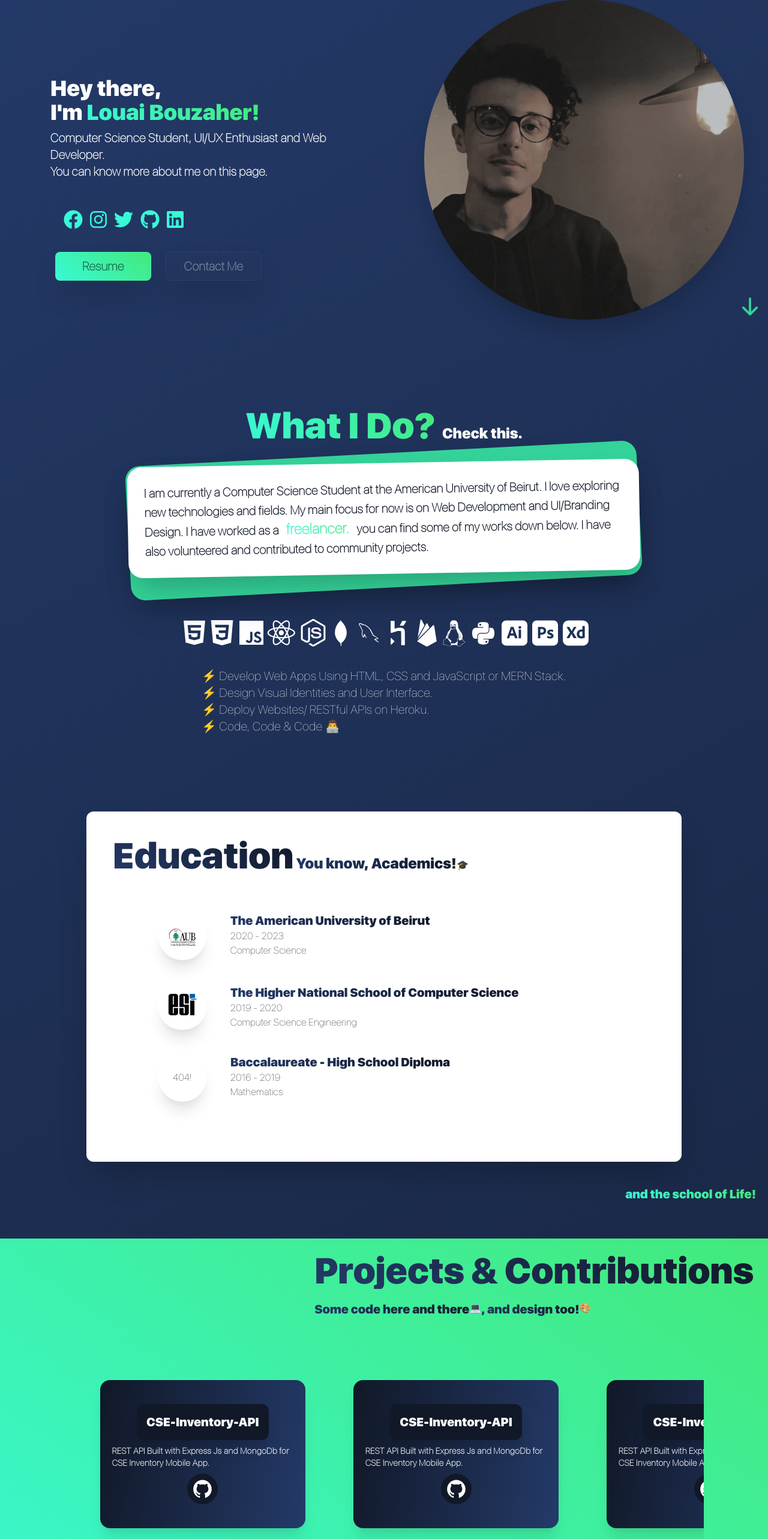
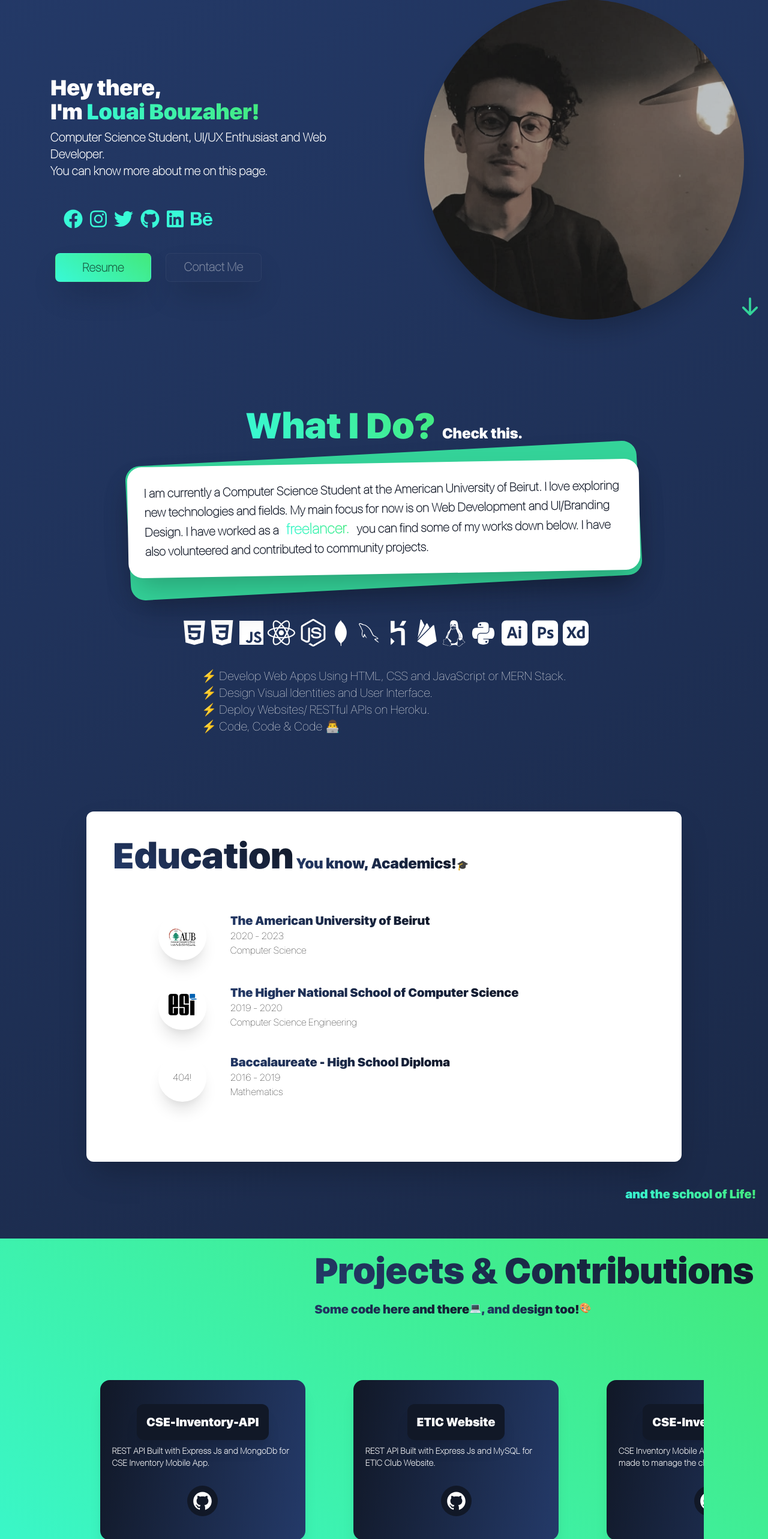
Before and after one commit to louaibouzaher/louaibouzaher.github.io, a React (Create React App) app: page / in a window 1280 px wide. Shown: the part 184-2750 px from the top of the page at 60% size. Built offline with nearby package versions, Linux system fonts and the light colour scheme.

Commit message:
Added links

```diff
--- a/src/App.css
+++ b/src/App.css
@@ -1,5 +1,6 @@
 html {
   scroll-behavior: smooth;
+  overflow-x: hidden;
 }
 textarea {
   resize: none;
--- a/src/Components/Conributions.js
+++ b/src/Components/Conributions.js
@@ -16,35 +16,35 @@ const Contributions = () => {
       linkXd: null,
     },
     {
-      title: "CSE-Inventory-API",
+      title: "ETIC Website",
       description:
-        "REST API Built with Express Js and MongoDb for CSE Inventory Mobile App.",
+        "REST API Built with Express Js and MySQL for ETIC Club Website.",
       isGithub: true,
-      linkGithub: "https://github.com/louaibouzaher/CSE-Inventory-API",
+      linkGithub: "https://github.com/ETIC-Club/ETIC-website-backend",
       isBehance: false,
       linkBehance: null,
       isXd: false,
       linkXd: null,
     },
     {
-      title: "CSE-Inventory-API",
+      title: "CSE-Inventory App",
       description:
-        "REST API Built with Express Js and MongoDb for CSE Inventory Mobile App.",
+        "CSE Inventory Mobile App Built with React Native made to manage the club's Inventory",
       isGithub: true,
-      linkGithub: "https://github.com/louaibouzaher/CSE-Inventory-API",
+      linkGithub: "https://github.com/akramnoui/CSEInventory",
       isBehance: false,
       linkBehance: null,
       isXd: false,
       linkXd: null,
     },
     {
-      title: "CSE-Inventory-API",
+      title: "Jiwar App",
       description:
-        "REST API Built with Express Js and MongoDb for CSE Inventory Mobile App.",
-      isGithub: true,
-      linkGithub: "https://github.com/louaibouzaher/CSE-Inventory-API",
-      isBehance: false,
-      linkBehance: null,
+        "Flutter Mobile App made during Fast&Hack Hackathon. It's made to promote volunteering opportunities",
+      isGithub: false,
+      linkGithub: null,
+      isBehance: true,
+      linkBehance: "https://www.behance.net/gallery/102647503/Jiwar",
       isXd: false,
       linkXd: null,
     },
@@ -60,48 +60,27 @@ const Contributions = () => {
         "https://xd.adobe.com/view/685be0d7-f89f-4b25-b55c-a4fb805edc14-3d08/",
     },
     {
-      title: "CSE-Inventory-API",
+      title: "Shellmates Website",
       description:
         "REST API Built with Express Js and MongoDb for CSE Inventory Mobile App.",
-      isGithub: true,
-      linkGithub: "https://github.com/louaibouzaher/CSE-Inventory-API",
-      isBehance: false,
-      linkBehance: null,
-      isXd: false,
-      linkXd: null,
-    },
-    {
-      title: "Devfest-2020 Website",
-      description: "Devfest 2020 Event Website designed with Adobe XD",
       isGithub: false,
       linkGithub: null,
       isBehance: false,
       linkBehance: null,
       isXd: true,
       linkXd:
-        "https://xd.adobe.com/view/685be0d7-f89f-4b25-b55c-a4fb805edc14-3d08/",
+        "https://xd.adobe.com/view/24fb2366-9c80-4871-432d-f473954ff89d-52ca/",
     },
     {
-      title: "CSE-Inventory-API",
+      title: "COR Visual Identity",
       description:
-        "REST API Built with Express Js and MongoDb for CSE Inventory Mobile App.",
-      isGithub: true,
-      linkGithub: "https://github.com/louaibouzaher/CSE-Inventory-API",
-      isBehance: false,
-      linkBehance: null,
+        "Visual Identity for Clinique Ophtalmologique Radja made with Adobe Illustrator",
+      isGithub: false,
+      linkGithub: null,
+      isBehance: true,
+      linkBehance: "https://www.behance.net/gallery/102646291/Clinique-RADJA",
       isXd: false,
       linkXd: null,
-    },
-    {
-      title: "Devfest-2020 Website",
-      description: "Devfest 2020 Event Website designed with Adobe XD",
-      isGithub: false,
-      linkGithub: null,
-      isBehance: false,
-      linkBehance: null,
-      isXd: true,
-      linkXd:
-        "https://xd.adobe.com/view/685be0d7-f89f-4b25-b55c-a4fb805edc14-3d08/",
     },
   ];
 
--- a/src/Components/Contact.js
+++ b/src/Components/Contact.js
@@ -32,7 +32,10 @@ const Contact = () => {
         id="contact"
         className="relative p-10 sm:w-3/4 m-2 sm:m-5 grayGradientBackgroundEdited flex flex-col sm:flex-row items-center rounded-2xl shadow-2xl"
       >
-        <div className="absolute text-5xl sm:text-9xl top-5 sm:top-8 right-4 sm:right-10 transform rotate-6 sm:rotate-0">
+        <div className="absolute sm:hidden text-5xl sm:text-9xl top-5 sm:top-8 right-4 sm:right-10 transform rotate-6 sm:rotate-0">
+        ✉️
+        </div>
+        <div className="hidden sm:absolute sm:block text-5xl sm:text-9xl top-5 sm:top-8 right-4 sm:right-10 transform sm:rotate-6">
           📧
         </div>
         <div className="w-full mt-2 sm:mt-0 ml-0 sm:ml-10 flex flex-col justify-start items-start">
--- a/src/Components/Contribution.js
+++ b/src/Components/Contribution.js
@@ -2,7 +2,7 @@ import React from "react";
 import { AiFillGithub, AiFillBehanceCircle } from "react-icons/ai";
 import { SiAdobexd } from "react-icons/si";
 
-const Contribution = ({c}) => {
+const Contribution = ({ c }) => {
   const {
     title,
     description,
@@ -12,7 +12,7 @@ const Contribution = ({c}) => {
     linkGithub,
     linkXd,
     linkBehance,
-  } = c
+  } = c;
   return (
     <div className="py-10 w-4/5 sm:w-1/3 flex-shrink-0 flex flex-col items-center p-5 m-10 rounded-2xl shadow-xl grayGradientBackground">
       <div className="p-4 bg-gray-900 rounded-xl shadow-xl">
@@ -24,23 +24,32 @@ const Contribution = ({c}) => {
       <div className="cursor-pointer flex flex-row justify-around mx-auto">
         {isGithub && (
           <div className="p-2 mx-1 rounded-full bg-gray-900 flex flex-row justify-around">
+            <a href={linkGithub} className="w-full" target="_blank">
               <AiFillGithub
                 className="text-white hover:text-green-400"
                 size={35}
               />
+            </a>
           </div>
         )}
         {isBehance && (
           <div className="cursor-pointer p-2 mx-1 rounded-full bg-gray-900 flex flex-row justify-around">
+            <a href={linkBehance} className="w-full" target="_blank">
               <AiFillBehanceCircle
                 className="text-white hover:text-green-400"
                 size={35}
               />
+            </a>
           </div>
         )}
         {isXd && (
           <div className="cursor-pointer p-2 mx-1 rounded-full bg-gray-900 flex flex-row items-center">
-            <SiAdobexd className="text-white hover:text-green-400" size={30} />
+            <a href={linkXd} className="w-full" target="_blank">
+              <SiAdobexd
+                className="text-white hover:text-green-400"
+                size={30}
+              />
+            </a>
           </div>
         )}
       </div>
--- a/src/Components/Hero.js
+++ b/src/Components/Hero.js
@@ -20,9 +20,9 @@ const Hero = () => {
           <button className="focus:outline-none hidden sm:block gradientBorderResume text-xl border-gray-900  border-solid  mx-3 shadow-2xl rounded-lg font-bold tracking-wide h-12 w-40 align-middle">
             Resume
           </button>
-          <button className="focus:outline-none hidden sm:block gradientBorder font-sans text-xl border-gray-900  border-solid mx-3 shadow-2xl rounded-lg font-bold tracking-wide h-12 w-40 align-middle bg-gray-700 bg-opacity-5">
+          <a href='#contact' className="focus:outline-none text-center pt-2 hidden sm:block gradientBorder font-sans text-xl border-gray-900  border-solid mx-3 shadow-2xl rounded-lg font-bold tracking-wide h-12 w-40 bg-gray-700 bg-opacity-5">
             Contact Me
-          </button>
+          </a>
         </div>
       </div>
       <img
--- a/src/Components/SocialMedia.js
+++ b/src/Components/SocialMedia.js
@@ -8,18 +8,71 @@ import {
   faTwitter,
   faInstagram,
   faLinkedin,
+  faBehance,
 } from "@fortawesome/free-brands-svg-icons";
 
-library.add(fab, faGithub, faFacebook, faTwitter, faInstagram, faLinkedin);
+library.add(
+  fab,
+  faGithub,
+  faFacebook,
+  faTwitter,
+  faInstagram,
+  faLinkedin,
+  faBehance
+);
 
 const SocialMedia = () => {
+  const fb = "https://www.facebook.com/bouzahermohamedlouai/";
+  const insta = "http://instagram.com/louaibouzaher";
+  const linkedin =
+    "https://www.linkedin.com/in/mohamed-louai-bouzaher-bb86201b0/";
+  const github = "https://github.com/louaibouzaher";
+  const twitter = "https://twitter.com/louaibouzaher";
+  const behance = "https://www.behance.net/louaibouzaher";
   return (
     <div className="flex max-w-sm m-5 mt-7 flex-row container ">
-      <FontAwesomeIcon icon={["fab", "facebook"]} size="2x" className="m-1.5 cursor-pointer smi hover:text-white" />
-      <FontAwesomeIcon icon={["fab", "instagram"]} size="2x"className="m-1.5 cursor-pointer smi hover:text-white"/>
-      <FontAwesomeIcon icon={["fab", "twitter"]} size="2x" className="m-1.5 cursor-pointer  smi hover:text-white" />
-      <FontAwesomeIcon icon={["fab", "github"]} size="2x" className="m-1.5 cursor-pointer smi hover:text-white" />
-      <FontAwesomeIcon icon={["fab", "linkedin"]} size="2x" className="m-1.5 cursor-pointer smi hover:text-white" />
+      <a href={fb} target="_blank">
+        <FontAwesomeIcon
+          icon={["fab", "facebook"]}
+          size="2x"
+          className="m-1.5 cursor-pointer smi hover:text-white"
+        />
+      </a>
+      <a href={insta} target="_blank">
+        <FontAwesomeIcon
+          icon={["fab", "instagram"]}
+          size="2x"
+          className="m-1.5 cursor-pointer smi hover:text-white"
+        />
+      </a>
+      <a href={twitter} target="_blank">
+        <FontAwesomeIcon
+          icon={["fab", "twitter"]}
+          size="2x"
+          className="m-1.5 cursor-pointer  smi hover:text-white"
+        />
+      </a>
+      <a href={github} target="_blank">
+        <FontAwesomeIcon
+          icon={["fab", "github"]}
+          size="2x"
+          className="m-1.5 cursor-pointer smi hover:text-white"
+        />
+      </a>
+      <a href={linkedin} target="_blank">
+        <FontAwesomeIcon
+          icon={["fab", "linkedin"]}
+          size="2x"
+          className="m-1.5 cursor-pointer smi hover:text-white"
+        />
+      </a>
+      <a href={behance} target="_blank">
+        <FontAwesomeIcon
+          icon={["fab", "behance"]}
+          size="2x"
+          className="m-1.5 cursor-pointer smi hover:text-white"
+        />
+      </a>
     </div>
   );
 };
--- a/src/index.css
+++ b/src/index.css
@@ -23,6 +23,7 @@
     rgba(17, 24, 39, 1),
     rgb(36, 58, 105)
   );
+  overflow-x: hidden;
 }
 * {
   margin: 0;
```
Also changed, not shown: 1 other file (tests, documents, lock files or other folders). Lines whose indentation alone changed are shown as unchanged.
